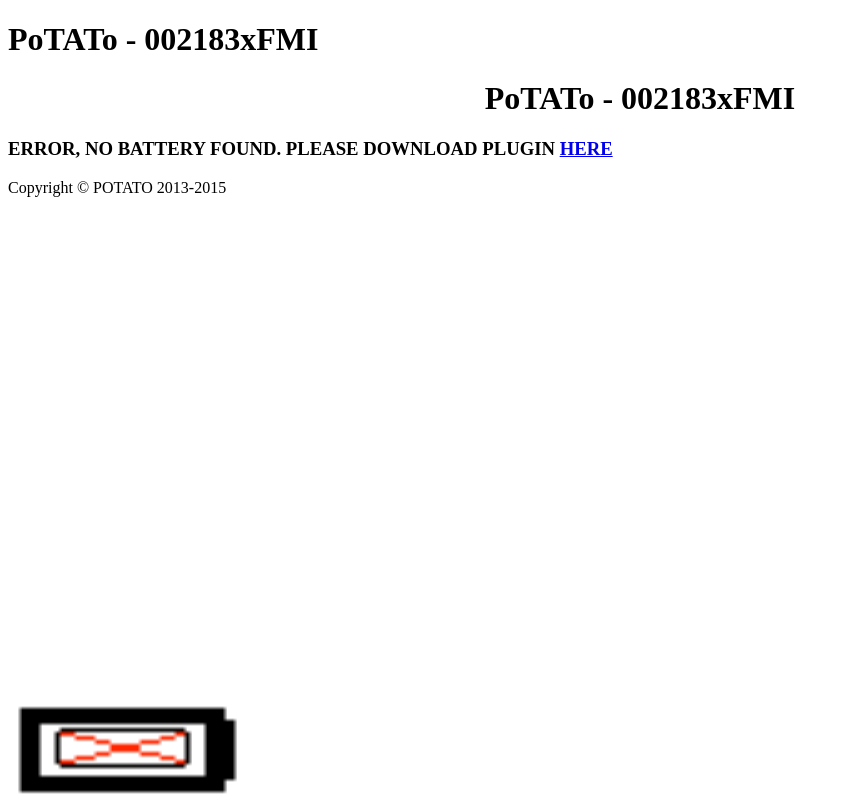
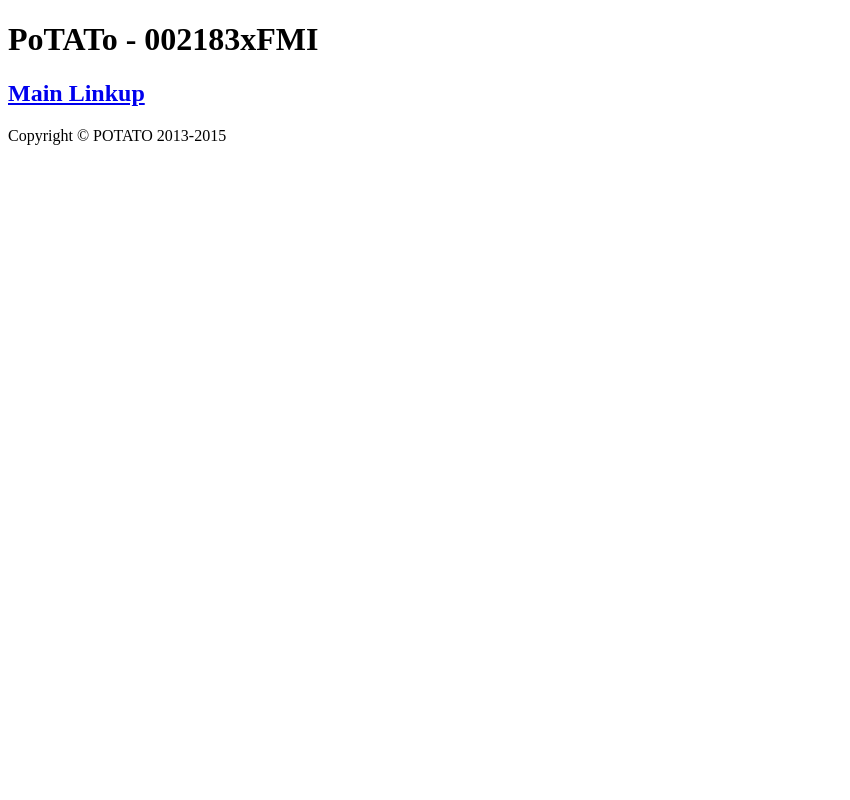
Before and after one commit to MasterCodersGroup/PoTATo-002183xFMI, a plain HTML site: page index.html in a window 1280 px wide. Shown: the whole page, without its empty margins (0-850 px from the left). Drawn offline with Linux system fonts and the light colour scheme.

```diff
--- a/index.html
+++ b/index.html
@@ -11,16 +11,20 @@ PoTATo - 002183xFMI
 </h1>
 </span>
 
-<center><h1> PoTATo - 002183xFMI</h1></center>
+<span class="bounceInLeft animated" id="animationSandbox" style="display: block:">
+<a href="HTML_FILES_AND_DATA/main.html">
+      <centre>
+            <h2>
+                  Main Linkup
+            </h2
+      </centre>
+</a>
+</span
 
-<div id="section">
 
-<img src="ICONS/BATTERY/NO_BATT.png" alt="BATTERY" height="100" width="250" style="position:fixed;bottom:0px;left:0px;z-index:999"></img>
-<h3> ERROR, NO BATTERY FOUND. PLEASE DOWNLOAD PLUGIN <a href="index.html#">HERE</a></h3>
-</div>
 
-<div id="footer">
-Copyright &copy; POTATO 2013-2015
+<div>
+      Copyright &copy; POTATO 2013-2015
 </div>
 
 </head>
```
